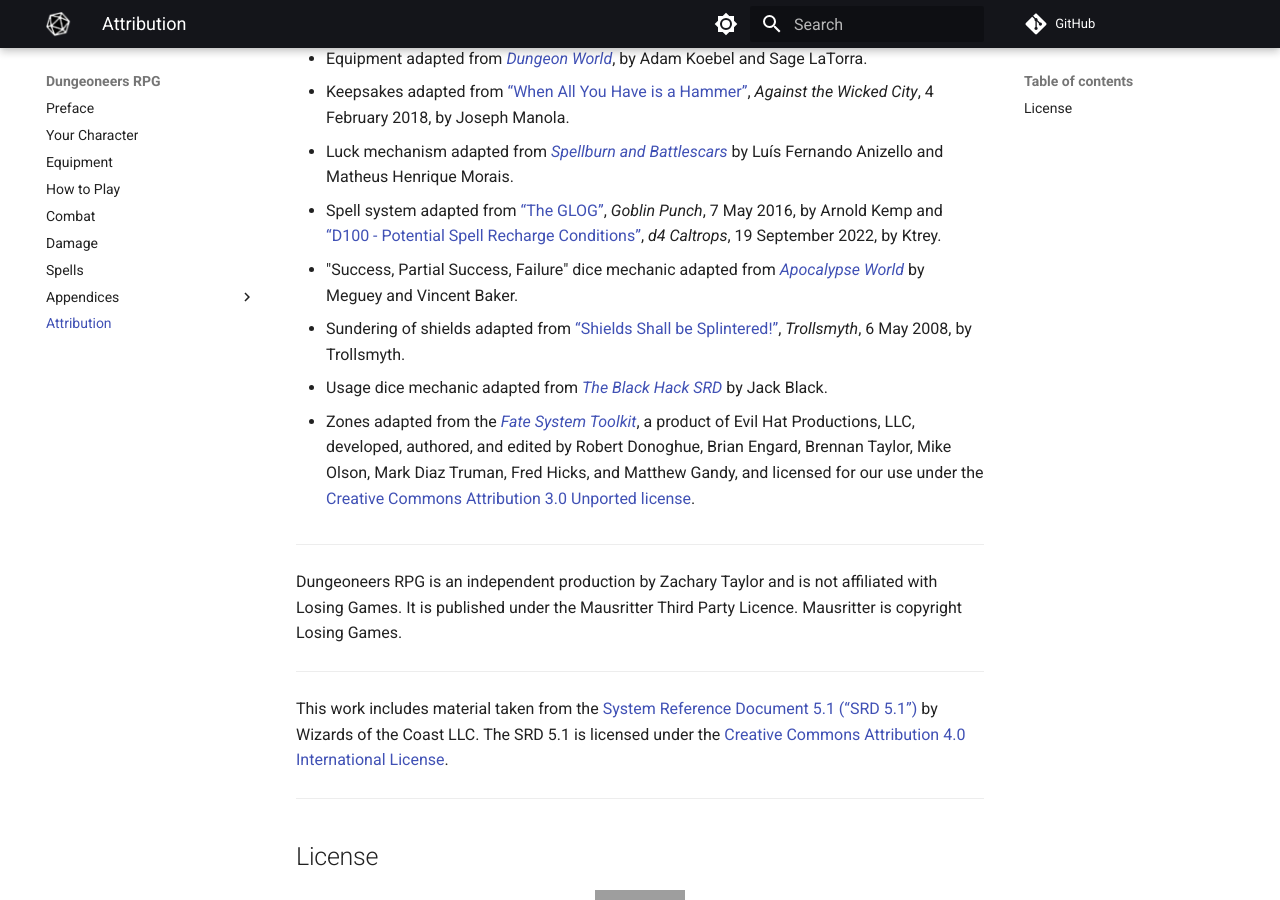
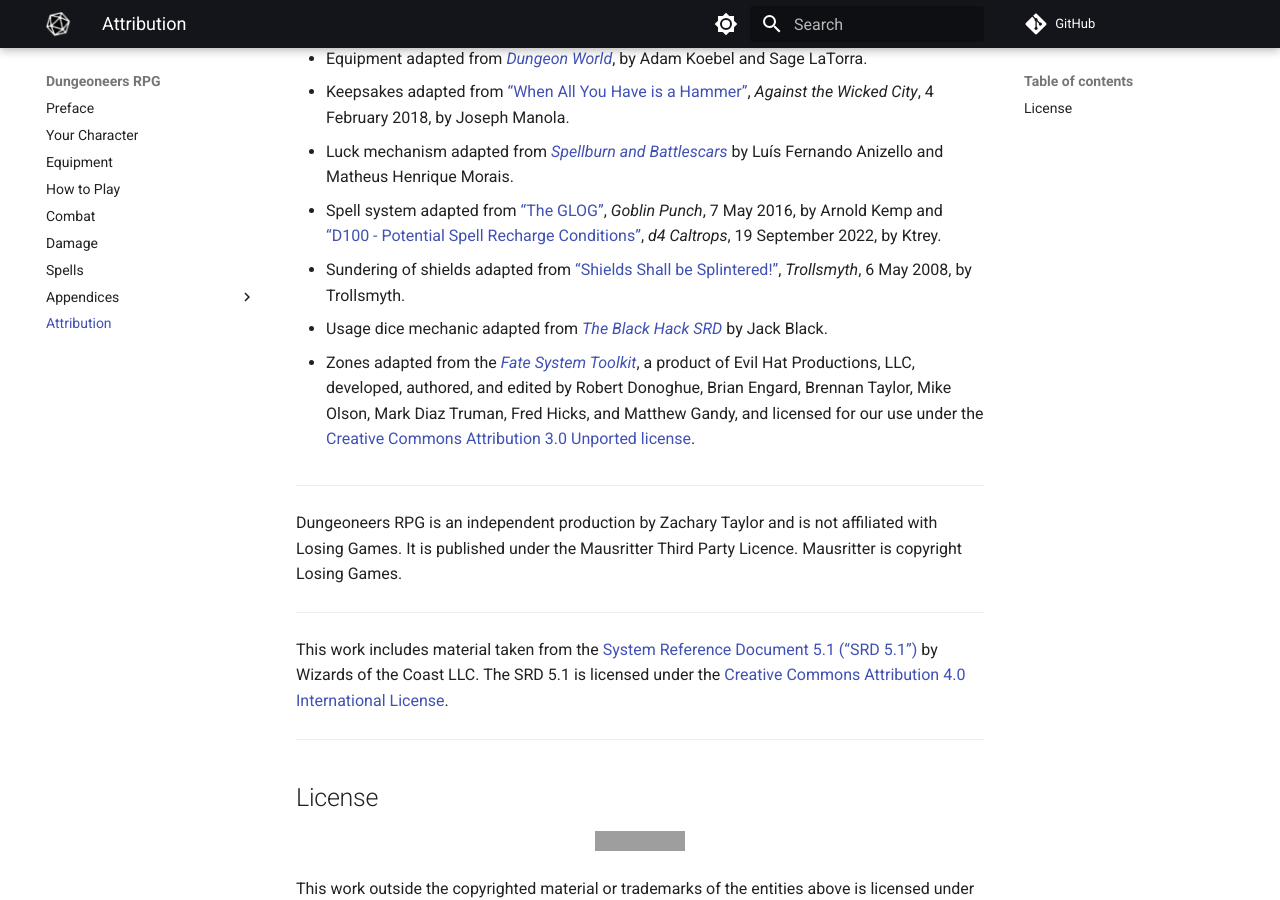
Before and after one commit to joemoose/dungeoneers.d20, an MkDocs documentation site: the page built from docs/attribution.md, in a window 1280 px wide and 900 px high, scrolled down 387 px. Built offline with MkDocs 1.6.1 and Material for MkDocs 9.7.7, drawn with Linux system fonts in a browser that asks for light colours; comment, search, counter and statistics services are not loaded; grey boxes are pictures that could not be loaded.

Commit message:
Update attribution.md

```diff
--- a/docs/attribution.md
+++ b/docs/attribution.md
@@ -15,8 +15,6 @@
 - Luck mechanism adapted from *[Spellburn and Battlescars](https://xenio-in-a-bottle.itch.io/sab)* by Luís Fernando Anizello and Matheus Henrique Morais.
 
 - Spell system adapted from [“The GLOG”](https://goblinpunch.blogspot.com/2016/05/the-glog.html), *Goblin Punch*, 7 May 2016, by Arnold Kemp and [“D100 - Potential Spell Recharge Conditions”](https://blog.d4caltrops.com/2022/09/d100-potential-spell-recharge-conditions.html), *d4 Caltrops*, 19 September 2022, by Ktrey.
-
-- "Success, Partial Success, Failure" dice mechanic adapted from *[Apocalypse World](http://apocalypse-world.com)* by Meguey and Vincent Baker.
 
 - Sundering of shields adapted from [“Shields Shall be Splintered!”](https://trollsmyth.blogspot.com/2008/05/shields-shall-be-splintered.html), *Trollsmyth*, 6 May 2008, by Trollsmyth.
 
```
